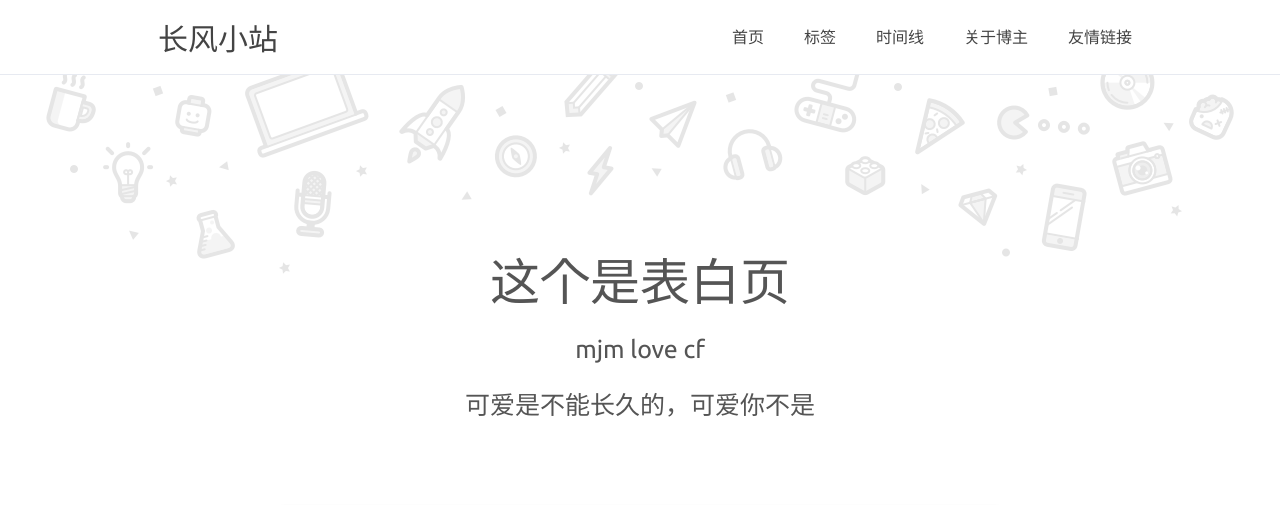
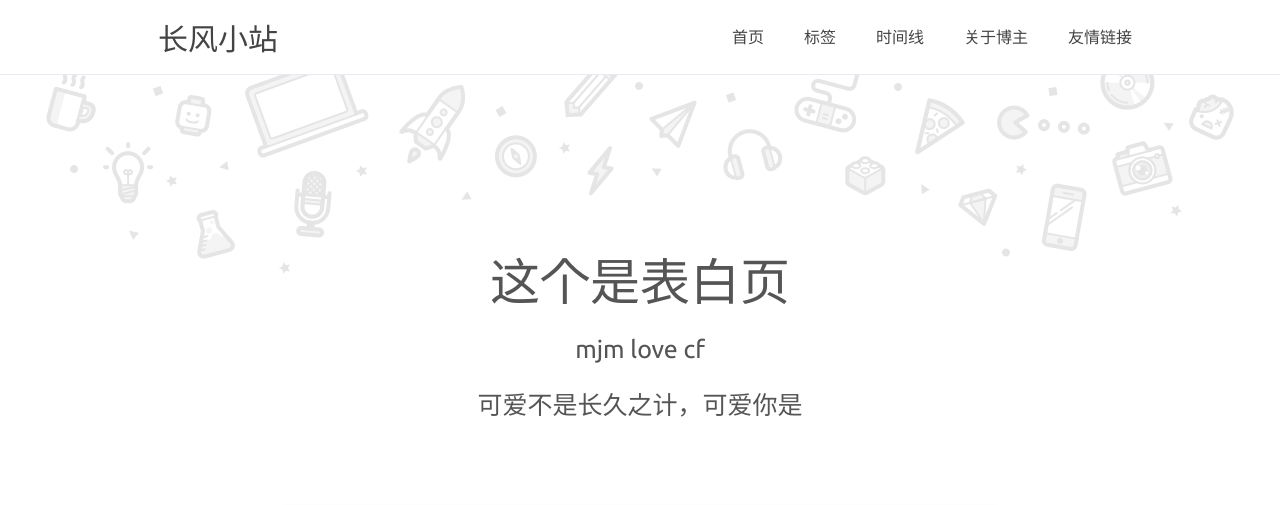
Before and after one commit to miaojiangmin/miaojiangmin.github.io, a Jekyll site: the page built from index.html, in a window 1280 px wide. Shown: the top 505 px of the page. Built offline with Jekyll 4.4.1, drawn with Linux system fonts in a browser that asks for light colours; comment, search, counter and statistics services are not loaded.

Commit message:
修改描述

```diff
--- a/index.html
+++ b/index.html
@@ -3,7 +3,7 @@ layout: default
 title: 长风小站
 page-title: 这个是表白页
 home-title: mjm love cf
-description: 可爱是不能长久的，可爱你不是
+description: 可爱不是长久之计，可爱你是
 ---
 
 {% include header.html %}
```
